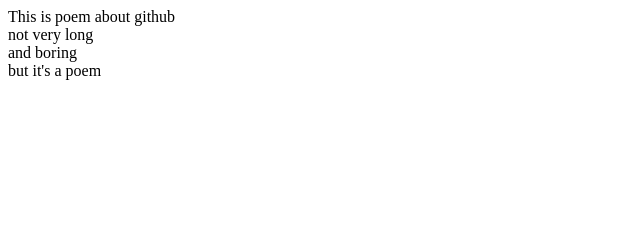
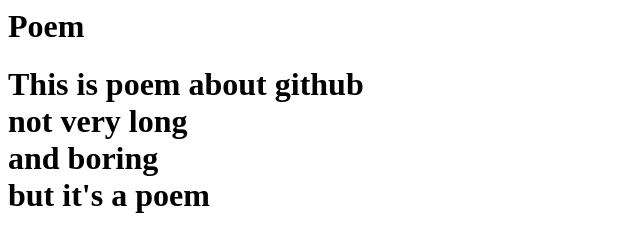
Before and after one commit to MazurJaku/My-Poem, a plain HTML site: page index.html in a window 1280 px wide. Shown: the whole page, without its empty margins (0-640 px from the left). Drawn offline with Linux system fonts and the light colour scheme.

Commit message:
Update index.html

```diff
--- a/index.html
+++ b/index.html
@@ -1,6 +1,11 @@
 <html>
-This is poem about github<br>
+  <body>
+    <h1>Poem<h1>
+      <div>
+  This is poem about github<br>
 not very long<br>
 and boring<br>
 but it's a poem<br>
+      </div>
+  </body>
 </html>
```
